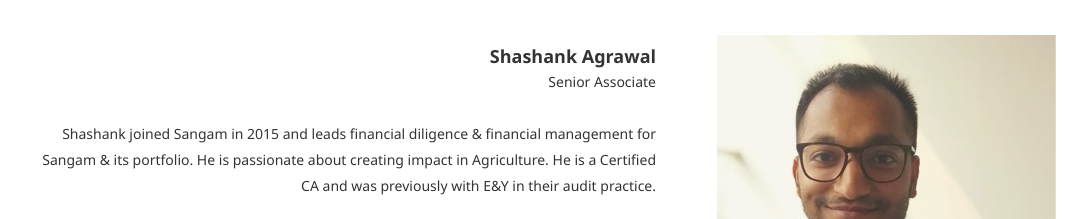
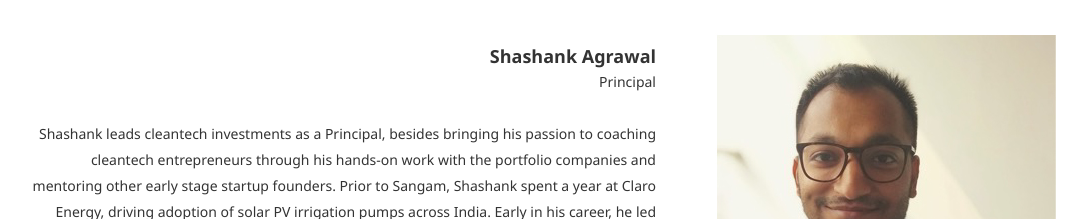
Before and after one commit to karthikchandrasekar/sangam-website, a Gatsby site: page /about-us in a window 1280 px wide. Shown: the part 2030-2249 px from the top of the page, without its empty margins (96-1183 px from the left). Built offline with nearby package versions, Linux system fonts and the light colour scheme; Gatsby itself is replaced by a stand-in of ours.

Commit message:
Update about-us.js
Added Shashank's updated bio and designation - HK

```diff
--- a/src/pages/about-us.js
+++ b/src/pages/about-us.js
@@ -124,12 +124,13 @@ export default class AboutPage extends Component {
         </div>
         <figcaption className="text-align">
         <strong class="name">Shashank Agrawal</strong>
-        <p class="designation"> Senior Associate</p>
-        <p class="short-desc">Shashank joined Sangam in 2015 and leads
-         financial diligence & financial management for Sangam & its
-         portfolio. He is passionate about creating impact in Agriculture.
-         He is a Certified CA and was previously with E&Y in their audit
-         practice.</p>
+        <p class="designation"> Principal</p>
+        <p class="short-desc">Shashank leads cleantech investments as a Principal, besides
+          bringing his passion to coaching cleantech entrepreneurs through his hands-on work
+          with the portfolio companies and mentoring other early stage startup founders.
+          Prior to Sangam, Shashank spent a year at Claro Energy, driving adoption of solar PV
+          irrigation pumps across India. Early in his career, he led audits at E&Y and is a
+          Chartered Accountant by training with a B.Com from University of Delhi.</p>
          <a href="https://www.linkedin.com/in/shashank-agrawal1990" target="blank" style={{
           padding : '0 1rem 0 0',
         }}><img src={Linkedin} alt="Linkedin" height="20" width="20"/></a>
```
